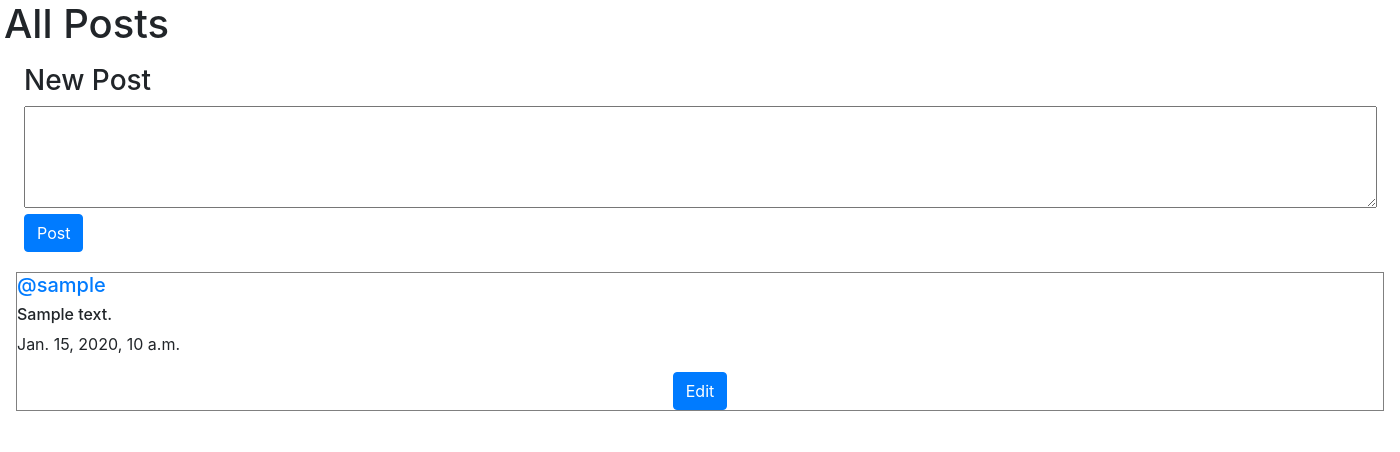
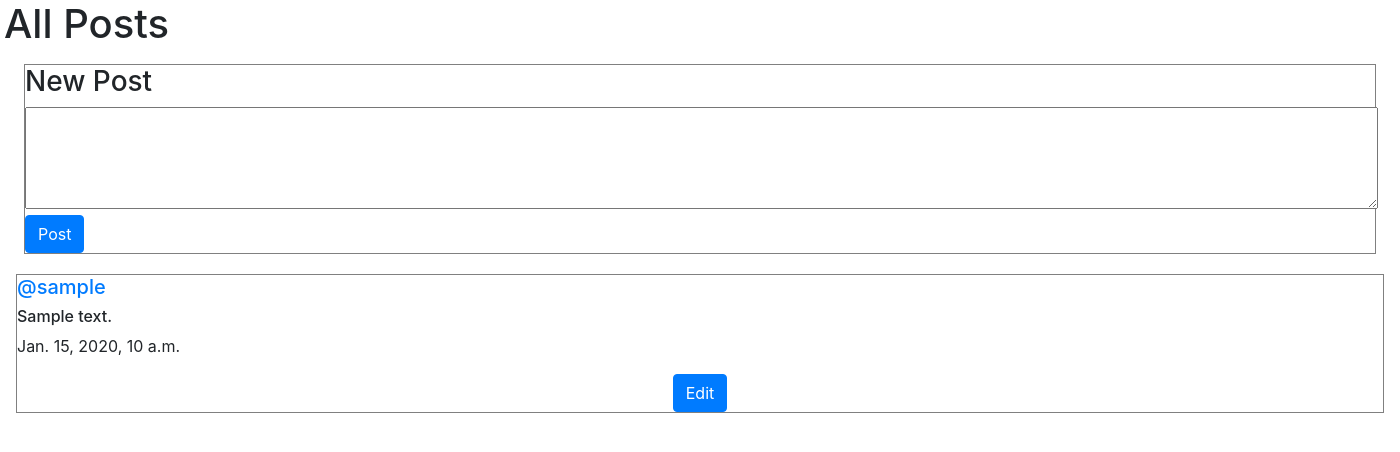
Before and after one commit to amankwahnanayaw/network-media, a Django app: page / in a window 1400 px wide. Shown: the part 56-508 px from the top of the page. Run offline with Django 3.2, Linux system fonts and the light colour scheme; a user stored in the database is signed in; tables that the repository leaves empty hold one stand-in row (values such as "Sample post"); some libraries are stand-ins or nearby versions.

Commit message:
addind borders to divs

```diff
--- a/project4/network/static/network/styles.css
+++ b/project4/network/static/network/styles.css
@@ -10,3 +10,7 @@
     border: 0.1px solid gray;
     box-sizing: border-box;
 }
+
+.postForm{
+    border: 0.1px solid grey;
+}
--- a/project4/network/templates/network/index.html
+++ b/project4/network/templates/network/index.html
@@ -9,7 +9,7 @@
     }
 
     function submitHandler(id) {
-        const textareaValue = document.getElementById(`textarea_${id}`).value
+        const textareaValue = document.getElementById(`textarea_${id}`).value;
         const content = document.getElementById(`content_${id}`);
         const modal = document.getElementById(`modal_edit_post_${id}`);
         fetch(`/edit/${id}`, {
@@ -71,7 +71,7 @@
 
     <h1 class="mx-1">All Posts</h1>
     {% if user.is_authenticated %}
-        <div class="my-3 mx-4">
+        <div class="postForm my-3 mx-4">
             <h3>New Post</h3>
             <form action="{% url 'newPost' %}" method="post">
                 {% csrf_token %}
```
